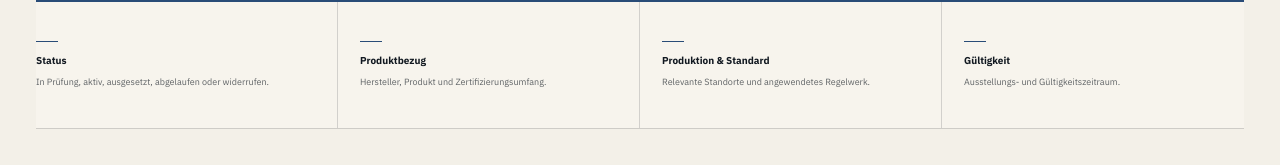
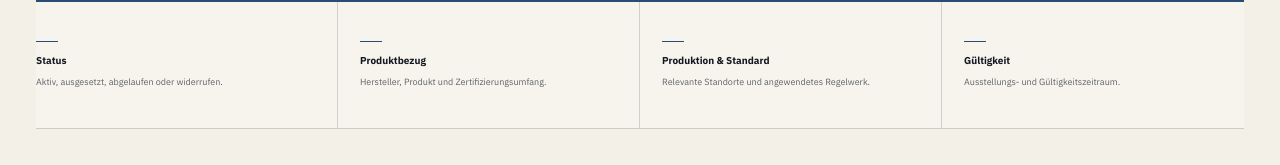
Before and after one commit to dennis-glaser-coder/human-certification-web, a Next.js app: page /pruefen in a window 1280 px wide. Shown: the part 356-521 px from the top of the page. Built offline with nearby package versions, Linux system fonts and the light colour scheme.

Commit message:
Align verification copy with public register policy

```diff
--- a/src/app/pruefen/page.js
+++ b/src/app/pruefen/page.js
@@ -73,7 +73,7 @@ export default function VerifyPage() {
         </div>
 
         <div className="verifyTrustStrip" aria-label="Prüfinformationen">
-          <div><strong>Status</strong><p>In Prüfung, aktiv, ausgesetzt, abgelaufen oder widerrufen.</p></div>
+          <div><strong>Status</strong><p>Aktiv, ausgesetzt, abgelaufen oder widerrufen.</p></div>
           <div><strong>Produktbezug</strong><p>Hersteller, Produkt und Zertifizierungsumfang.</p></div>
           <div><strong>Produktion & Standard</strong><p>Relevante Standorte und angewendetes Regelwerk.</p></div>
           <div><strong>Gültigkeit</strong><p>Ausstellungs- und Gültigkeitszeitraum.</p></div>
```
